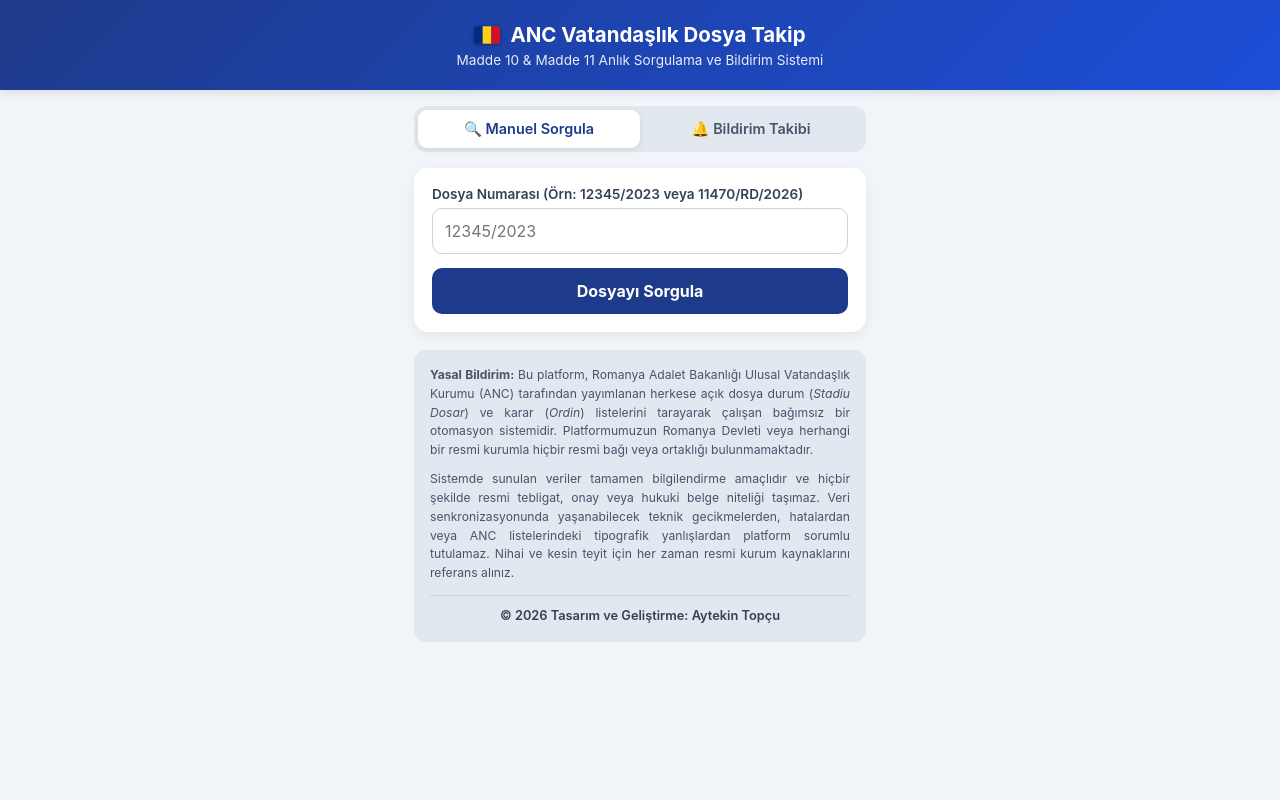
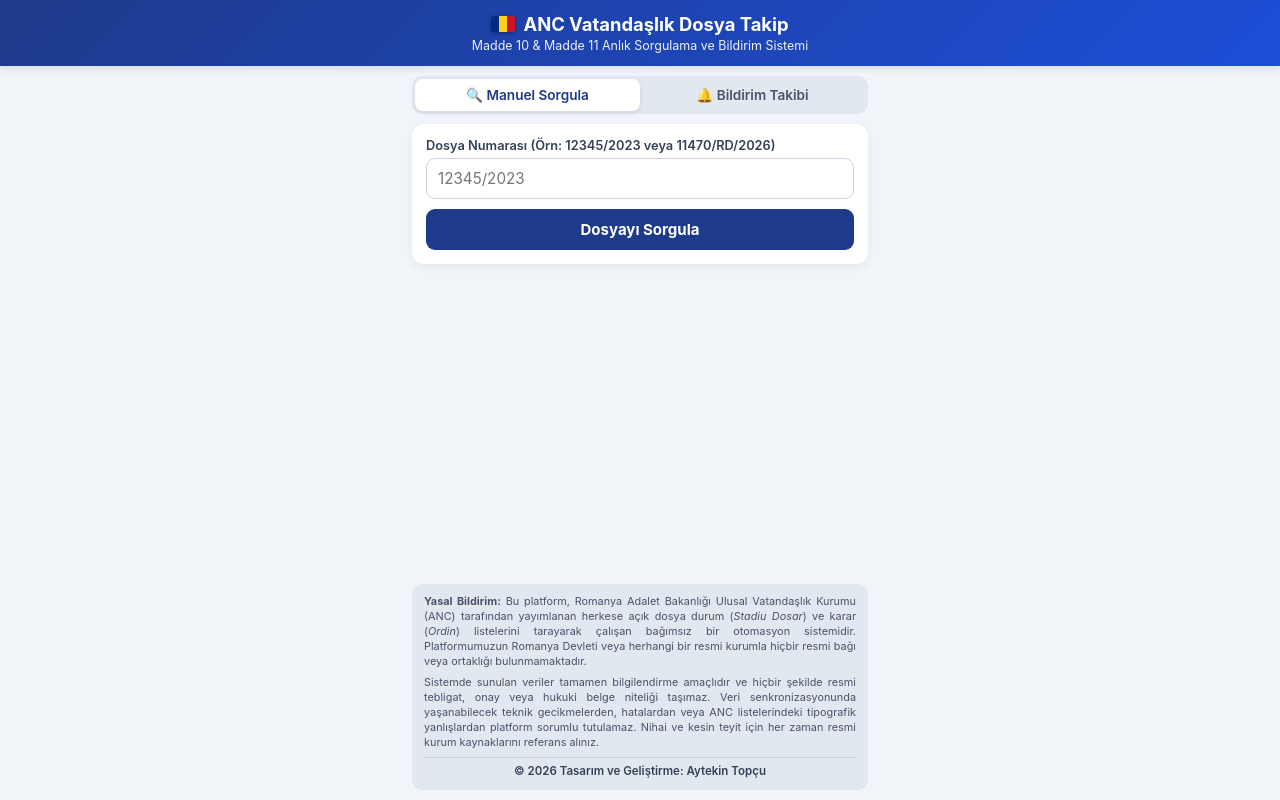
Before and after one commit to aytekint68-oss/anc-pwa, a plain HTML site: page static/index.html in a window 1280 px wide. Drawn offline with Linux system fonts and the light colour scheme.

Commit message:
Add files via upload

```diff
--- a/static/index.html
+++ b/static/index.html
@@ -12,43 +12,90 @@
   <style>
     :root { --primary: #1e3a8a; --accent: #f59e0b; --bg: #f1f5f9; --card: #ffffff; --text: #0f172a; }
     * { box-sizing: border-box; font-family: -apple-system, BlinkMacSystemFont, "Segoe UI", Roboto, sans-serif; }
-    body { margin: 0; background: var(--bg); color: var(--text); padding-bottom: 32px; }
-    header { background: linear-gradient(135deg, #1e3a8a, #1d4ed8); color: #fff; padding: 22px 16px; text-align: center; box-shadow: 0 2px 10px rgba(0,0,0,0.12); }
-    header h1 { margin: 0; font-size: 1.28rem; display: flex; align-items: center; justify-content: center; gap: 10px; }
-    header p { margin: 5px 0 0; font-size: 0.85rem; opacity: 0.9; }
-    .container { max-width: 480px; margin: 16px auto; padding: 0 14px; }
-    .tabs { display: flex; background: #e2e8f0; border-radius: 12px; padding: 4px; margin-bottom: 16px; }
-    .tab { flex: 1; text-align: center; padding: 10px; font-weight: 600; font-size: 0.9rem; border-radius: 9px; cursor: pointer; color: #475569; transition: 0.2s; }
-    .tab.active { background: #fff; color: var(--primary); box-shadow: 0 2px 6px rgba(0,0,0,0.08); }
-    .card { background: var(--card); border-radius: 14px; padding: 18px; box-shadow: 0 4px 12px rgba(15,23,42,0.06); margin-bottom: 16px; }
-    label { display: block; font-size: 0.85rem; font-weight: 600; margin-bottom: 6px; color: #334155; }
-    input { width: 100%; padding: 12px; border: 1.5px solid #cbd5e1; border-radius: 10px; font-size: 1rem; margin-bottom: 14px; background: #fff; }
+    html, body { height: 100%; margin: 0; background: var(--bg); color: var(--text); }
+    body {
+      display: flex;
+      flex-direction: column;
+      min-height: 100dvh;
+    }
+    header {
+      background: linear-gradient(135deg, #1e3a8a, #1d4ed8);
+      color: #fff;
+      padding: 13px 12px;
+      text-align: center;
+      box-shadow: 0 2px 8px rgba(0,0,0,0.12);
+      flex-shrink: 0;
+    }
+    header h1 { margin: 0; font-size: 1.15rem; display: flex; align-items: center; justify-content: center; gap: 8px; }
+    header p { margin: 3px 0 0; font-size: 0.78rem; opacity: 0.92; }
+
+    .container {
+      flex: 1;
+      display: flex;
+      flex-direction: column;
+      justify-content: space-between;
+      max-width: 480px;
+      width: 100%;
+      margin: 0 auto;
+      padding: 10px 12px 10px;
+    }
+
+    .main-area { display: flex; flex-direction: column; }
+
+    .tabs { display: flex; background: #e2e8f0; border-radius: 10px; padding: 3px; margin-bottom: 10px; }
+    .tab { flex: 1; text-align: center; padding: 8px; font-weight: 600; font-size: 0.85rem; border-radius: 8px; cursor: pointer; color: #475569; transition: 0.2s; }
+    .tab.active { background: #fff; color: var(--primary); box-shadow: 0 2px 5px rgba(0,0,0,0.08); }
+
+    .card { background: var(--card); border-radius: 12px; padding: 14px; box-shadow: 0 3px 10px rgba(15,23,42,0.06); margin-bottom: 10px; }
+    label { display: block; font-size: 0.8rem; font-weight: 600; margin-bottom: 5px; color: #334155; }
+    input { width: 100%; padding: 10px 11px; border: 1.5px solid #cbd5e1; border-radius: 9px; font-size: 0.95rem; margin-bottom: 10px; background: #fff; }
     input:focus { outline: none; border-color: var(--primary); }
-    button { width: 100%; padding: 13px; border: none; border-radius: 10px; font-size: 1rem; font-weight: 700; cursor: pointer; background: var(--primary); color: #fff; transition: 0.2s; }
+    button { width: 100%; padding: 11px; border: none; border-radius: 9px; font-size: 0.94rem; font-weight: 700; cursor: pointer; background: var(--primary); color: #fff; transition: 0.2s; }
     button:active { transform: scale(0.98); }
-    .btn-success { background: #16a34a; margin-top: 10px; display: inline-block; text-align: center; text-decoration: none; color: #fff; padding: 11px; border-radius: 9px; font-weight: 600; width: 100%; }
-    .alert { padding: 13px; border-radius: 10px; font-size: 0.9rem; margin-top: 12px; line-height: 1.45; }
+
+    .btn-success { background: #16a34a; margin-top: 8px; display: inline-block; text-align: center; text-decoration: none; color: #fff; padding: 9px; border-radius: 8px; font-weight: 600; width: 100%; font-size: 0.88rem; }
+    .alert { padding: 10px; border-radius: 9px; font-size: 0.84rem; margin-top: 10px; line-height: 1.4; }
     .alert-ok { background: #dcfce7; color: #166534; border: 1px solid #86efac; }
     .alert-warn { background: #fef3c7; color: #92400e; border: 1px solid #fde68a; }
     .alert-err { background: #fee2e2; color: #991b1b; border: 1px solid #fecaca; }
-    .ios-guide { display: none; background: #eff6ff; border: 1.5px solid #93c5fd; color: #1e40af; padding: 14px; border-radius: 12px; margin-bottom: 16px; font-size: 0.88rem; line-height: 1.5; }
-    .takip-item { display: flex; justify-content: space-between; align-items: center; padding: 10px 0; border-bottom: 1px solid #f1f5f9; font-size: 0.9rem; }
+
+    .ios-guide { display: none; background: #eff6ff; border: 1px solid #93c5fd; color: #1e40af; padding: 9px 11px; border-radius: 10px; margin-bottom: 10px; font-size: 0.78rem; line-height: 1.38; }
+    .takip-item { display: flex; justify-content: space-between; align-items: center; padding: 8px 0; border-bottom: 1px solid #f1f5f9; font-size: 0.85rem; }
     .takip-item:last-child { border-bottom: none; }
-    .sil-btn { width: auto; padding: 5px 10px; font-size: 0.8rem; background: #ef4444; }
-    .ad-slot { background: #fff; border: 1px dashed #cbd5e1; border-radius: 12px; padding: 14px; text-align: center; font-size: 0.82rem; color: #64748b; margin-top: 18px; }
-    .legal-footer { margin-top: 18px; padding: 16px; background: #e2e8f0; border-radius: 12px; font-size: 0.76rem; color: #475569; line-height: 1.55; text-align: justify; }
-    .legal-footer p { margin: 0 0 10px 0; }
-    .legal-footer .copyright { margin: 12px 0 0 0; padding-top: 10px; border-top: 1px solid #cbd5e1; text-align: center; font-weight: 600; color: #334155; font-size: 0.8rem; }
+    .sil-btn { width: auto; padding: 4px 9px; font-size: 0.76rem; background: #ef4444; }
+    .ad-slot { background: #fff; border: 1px dashed #cbd5e1; border-radius: 10px; padding: 10px; text-align: center; font-size: 0.78rem; color: #64748b; margin-bottom: 10px; }
+
+    .legal-footer {
+      margin-top: auto;
+      padding: 10px 12px;
+      background: #e2e8f0;
+      border-radius: 10px;
+      font-size: 0.68rem;
+      color: #475569;
+      line-height: 1.38;
+      text-align: justify;
+    }
+    .legal-footer p { margin: 0 0 6px 0; }
+    .legal-footer .copyright {
+      margin: 7px 0 0 0;
+      padding-top: 6px;
+      border-top: 1px solid #cbd5e1;
+      text-align: center;
+      font-weight: 600;
+      color: #334155;
+      font-size: 0.72rem;
+    }
+
     /* KVKK Modal Stilleri */
     .modal-overlay { position: fixed; inset: 0; background: rgba(15, 23, 42, 0.65); display: flex; align-items: center; justify-content: center; padding: 16px; z-index: 9999; backdrop-filter: blur(2px); }
-    .modal-box { background: #fff; border-radius: 16px; max-width: 420px; width: 100%; padding: 22px; box-shadow: 0 20px 25px -5px rgba(0, 0, 0, 0.25); animation: popIn 0.18s ease-out; }
+    .modal-box { background: #fff; border-radius: 16px; max-width: 420px; width: 100%; padding: 20px; box-shadow: 0 20px 25px -5px rgba(0, 0, 0, 0.25); animation: popIn 0.18s ease-out; }
     @keyframes popIn { from { transform: scale(0.94); opacity: 0; } to { transform: scale(1); opacity: 1; } }
-    .modal-title { font-size: 1.08rem; font-weight: 700; color: var(--primary); margin: 0 0 12px 0; display: flex; align-items: center; gap: 8px; }
-    .modal-text { font-size: 0.9rem; color: #334155; line-height: 1.55; margin: 0 0 14px 0; }
-    .modal-question { font-size: 0.92rem; font-weight: 600; color: #0f172a; margin: 0 0 16px 0; }
+    .modal-title { font-size: 1.05rem; font-weight: 700; color: var(--primary); margin: 0 0 10px 0; display: flex; align-items: center; gap: 8px; }
+    .modal-text { font-size: 0.88rem; color: #334155; line-height: 1.5; margin: 0 0 12px 0; }
+    .modal-question { font-size: 0.9rem; font-weight: 600; color: #0f172a; margin: 0 0 14px 0; }
     .modal-actions { display: flex; gap: 10px; }
-    .btn-cancel { background: #e2e8f0; color: #334155; flex: 1; padding: 12px; font-size: 0.92rem; }
-    .btn-confirm { background: #16a34a; color: #fff; flex: 1.4; padding: 12px; font-size: 0.92rem; }
+    .btn-cancel { background: #e2e8f0; color: #334155; flex: 1; padding: 11px; font-size: 0.9rem; }
+    .btn-confirm { background: #16a34a; color: #fff; flex: 1.4; padding: 11px; font-size: 0.9rem; }
     .hidden { display: none !important; }
   </style>
 </head>
@@ -56,7 +103,7 @@
 
 <header>
   <h1 id="appTitle">
-    <svg width="26" height="18" viewBox="0 0 3 2" style="border-radius: 3px; box-shadow: 0 1px 4px rgba(0,0,0,0.35); flex-shrink: 0;">
+    <svg width="24" height="16" viewBox="0 0 3 2" style="border-radius: 3px; box-shadow: 0 1px 4px rgba(0,0,0,0.35); flex-shrink: 0;">
       <rect width="1" height="2" x="0" fill="#002B7F"/>
       <rect width="1" height="2" x="1" fill="#FCD116"/>
       <rect width="1" height="2" x="2" fill="#CE1126"/>
@@ -68,15 +115,15 @@
 
 <div class="container">
 
+  <div class="main-area">
     <!-- iOS (iPhone) Ana Ekrana Ekle Yönlendirmesi -->
     <div id="iosGuide" class="ios-guide">
-    <strong>📱 iPhone (iOS) Bildirim Kurulumu:</strong><br/>
-    Kilit ekranına anlık karar bildirimi alabilmek için Safari alt menüsündeki <strong>Paylaş (⬆️)</strong> simgesine dokunup <strong>"Ana Ekrana Ekle"</strong> seçeneğini kullanın, ardından uygulamayı ana ekrandan açın.
+      <strong>📱 iPhone (iOS) Bildirim Kurulumu:</strong> Safari alt menüsündeki <strong>Paylaş (⬆️)</strong> simgesinden <strong>"Ana Ekrana Ekle"</strong> yapıp uygulamayı ana ekrandan açın.
     </div>
 
     <!-- Android Uygulama Yükle Butonu -->
-  <div id="androidInstallBox" class="hidden" style="margin-bottom: 14px;">
-    <button id="installBtn" style="background:#0f172a;">📲 Uygulamayı Telefonuna Yükle</button>
+    <div id="androidInstallBox" class="hidden" style="margin-bottom: 10px;">
+      <button id="installBtn" style="background:#0f172a; padding: 9px; font-size: 0.86rem;">📲 Uygulamayı Telefonuna Yükle</button>
     </div>
 
     <!-- Sekmeler -->
@@ -114,6 +161,7 @@
     <div class="ad-slot hidden" id="adSlot">
       📢 <strong>Duyuru & İşbirliği Alanı</strong><br/>
       Romanya vatandaşlık süreci, yeminli tercüme ve danışmanlık duyuruları için bu alanı kullanabilirsiniz.
+    </div>
   </div>
 
   <!-- Yasal Bildirim ve Telif Alanı -->
@@ -332,7 +380,7 @@
       return;
     }
 
-    let html = `<div style="margin-top: 18px; padding-top: 14px; border-top: 1px solid #e2e8f0;"><label>📋 Bu Telefonda Takip Edilen Dosyalar</label>`;
+    let html = `<div style="margin-top: 12px; padding-top: 10px; border-top: 1px solid #e2e8f0;"><label>📋 Bu Telefonda Takip Edilen Dosyalar</label>`;
     data.kayitlar.forEach((k) => {
       const durum = k.onaylandi ? `✅ Onaylandı (${k.madde || ""})` : `⏳ Bekliyor (${k.madde || "Otomatik"})`;
       html += `
```
Lines whose indentation alone changed are shown as unchanged.
